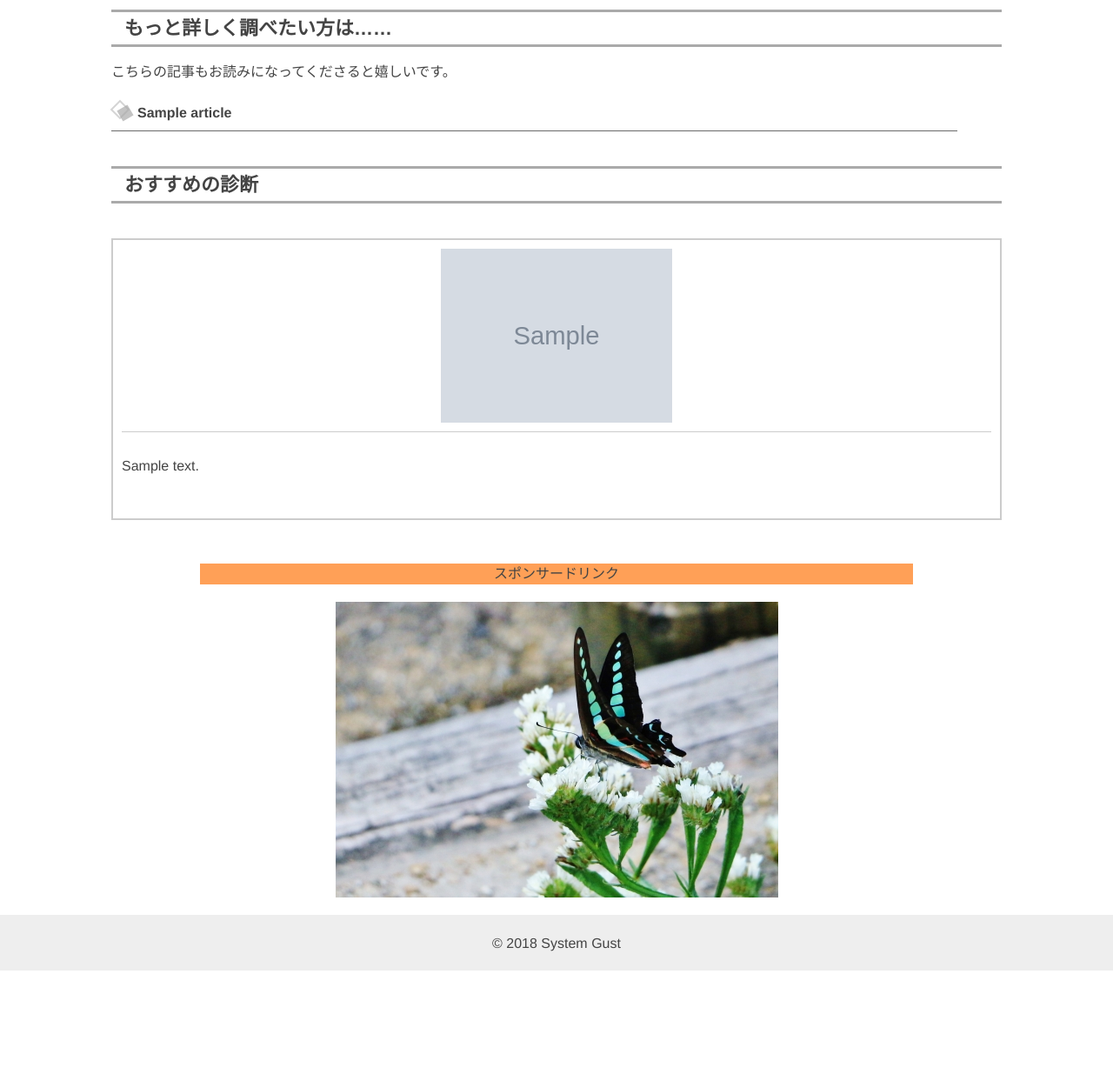
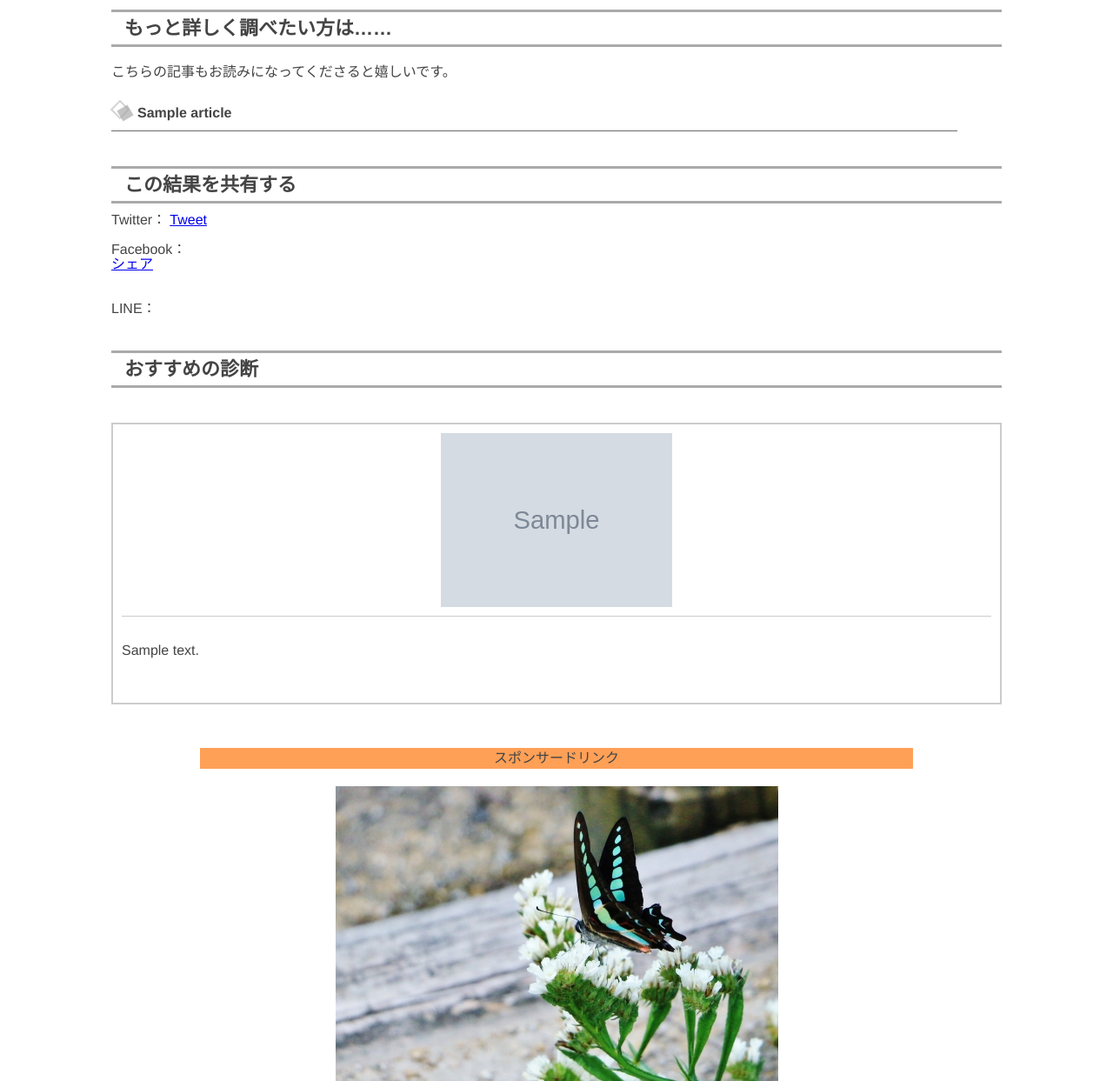
Before and after one commit to noots-val/shindan_dev, a Django app: template templates/sixteen/basic_result.html in a window 1280 px wide. Shown: the part 1493-2736 px from the top of the page at 87% size. Before the commit the page ends 2609 px from the top, so only its background shows below. Run offline with Django 3.2, Linux system fonts and the light colour scheme; the template is opened without the code that fills it: most values are stand-ins (such as "Sample title", 1, 10 or a date in 2020); grey boxes marked "Sample" are stand-in pictures; some libraries are stand-ins or nearby versions; some web fonts are replaced.

Commit message:
GoogleタグマネージャーとSNSボタンの実装 #37

```diff
--- a/templates/common/base.html
+++ b/templates/common/base.html
@@ -3,6 +3,16 @@
 {% load static %}
 
 <head>
+    <!-- Global site tag (gtag.js) - Google Analytics -->
+    <script async src="https://www.googletagmanager.com/gtag/js?id=UA-111323813-2"></script>
+    <script>
+      window.dataLayer = window.dataLayer || [];
+      function gtag(){dataLayer.push(arguments);}
+      gtag('js', new Date());
+
+      gtag('config', 'UA-111323813-2');
+    </script>
+
     <meta charset="utf-8"/>
 
     {% block title %}{% endblock %}
@@ -41,6 +51,14 @@
 </head>
 
 <body>
+<div id="fb-root"></div>
+<script>(function(d, s, id) {
+  var js, fjs = d.getElementsByTagName(s)[0];
+  if (d.getElementById(id)) return;
+  js = d.createElement(s); js.id = id;
+  js.src = 'https://connect.facebook.net/ja_JP/sdk.js#xfbml=1&version=v3.0';
+  fjs.parentNode.insertBefore(js, fjs);
+}(document, 'script', 'facebook-jssdk'));</script>
 <div class="container">
 
     <header class="header">
--- a/templates/sixteen/basic_result.html
+++ b/templates/sixteen/basic_result.html
@@ -2,7 +2,7 @@
 {% load static %}
 
 {% block title %}
-<title>診断したんだん</title>
+<title>あなたの性格は{{ object.name }}型です | 診断したんだん</title>
 {% endblock %}
 
 {% block description %}
@@ -10,7 +10,7 @@
 {% endblock %}
 
 {% block ogp %}
-<meta property="og:title" content="診断したんだん">
+<meta property="og:title" content="あなたの性格は{{ object.name }}型です | 診断したんだん">
 <meta property="og:description" content="気軽に出来る性格診断サイト"/>
 {% endblock %}
 
@@ -67,6 +67,23 @@
         </li>
         {% endfor %}
     </ul>
+
+    <h2 class="h2_label">この結果を共有する</h2>
+    Twitter：
+    <a href="https://twitter.com/share?ref_src=twsrc%5Etfw" class="twitter-share-button" data-show-count="false">
+        Tweet
+    </a>
+    <br>
+    <br>
+    Facebook：
+    <div class="fb-share-button" data-href="https://shindan-shitandan.com" data-layout="button" data-size="small" data-mobile-iframe="true">
+        <a target="_blank" href="https://www.facebook.com/sharer/sharer.php?u=https%3A%2F%2Fshindan-shitandan.com%2F&amp;src=sdkpreparse" class="fb-xfbml-parse-ignore">シェア</a>
+    </div>
+    <br>
+    <br>
+    LINE：
+    <div class="line-it-button" data-lang="ja" data-type="like" data-url="https://shindan-shitandan.com/" style="display: none;"></div>
+
     <h2 class="h2_label">おすすめの診断</h2>
     <div class="product_display">
         {% for app in app_list %}
@@ -89,4 +106,6 @@
 {% endblock %}
 
 {% block js %}
+<script async src="https://platform.twitter.com/widgets.js" charset="utf-8"></script>
+<script src="https://d.line-scdn.net/r/web/social-plugin/js/thirdparty/loader.min.js" async="async" defer="defer"></script>
 {% endblock %}
```
Also changed, not shown: templates/sixteen/animal_result.html (+19 -0 lines), templates/sixteen/pokemon_result.html (+19 -0 lines), templates/sixteen/rpg_result.html (+19 -0 lines).
